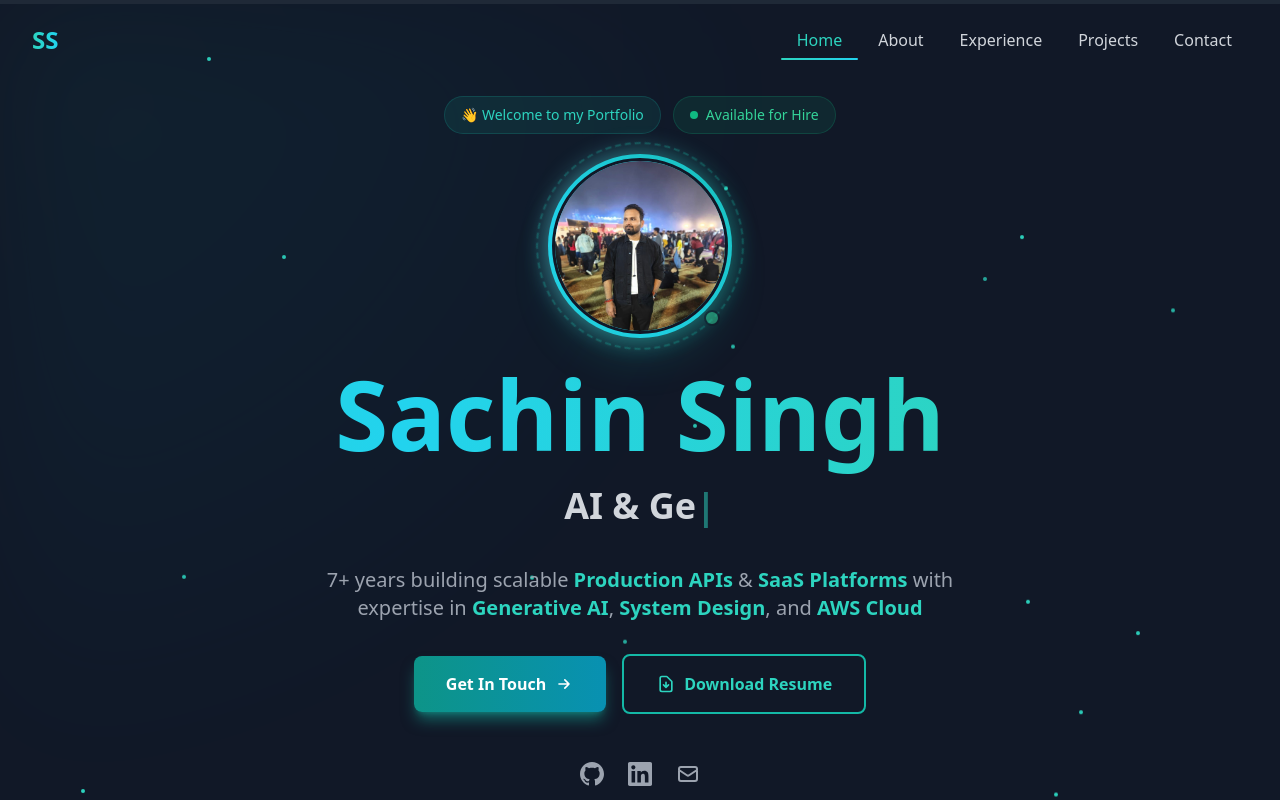
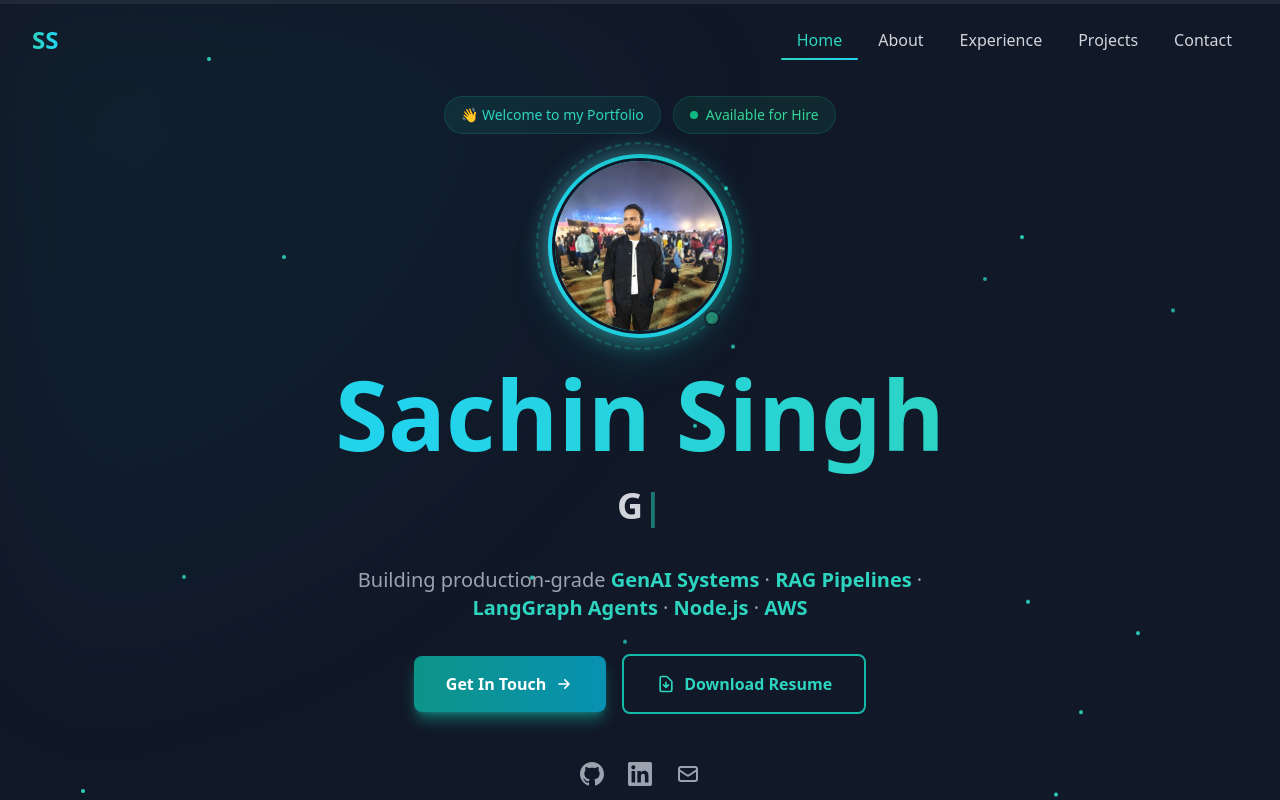
Before and after one commit to sachin-11/portfolio-app, a React (Vite) app: page / in a window 1280 px wide. Shown: the top 800 px of the page. Built offline with nearby package versions, Linux system fonts and the light colour scheme.

Commit message:
portfolio updated

```diff
--- a/index.html
+++ b/index.html
@@ -4,10 +4,10 @@
     <meta charset="UTF-8" />
     <link rel="icon" type="image/svg+xml" href="/vite.svg" />
     <meta name="viewport" content="width=device-width, initial-scale=1.0" />
-    <meta name="description" content="Sachin Singh - Experienced Backend Developer with 6+ years of expertise in Node.js, NestJS, and scalable API development. Portfolio showcasing projects in ecommerce, education, healthcare, and community platforms." />
-    <meta name="keywords" content="Backend Developer, Node.js, NestJS, API Development, Full Stack Developer, React, AWS" />
+    <meta name="description" content="Senior Full Stack & AI Engineer with 7+ years building production SaaS platforms and Generative AI systems. Expert in RAG pipelines, LangGraph multi-agent workflows, OpenAI/Groq, Pinecone, and scalable Node.js/Python backends on AWS." />
+    <meta name="keywords" content="Full Stack Developer, AI Engineer, GenAI, RAG Pipeline, LangGraph, OpenAI, Groq, Pinecone, Node.js, NestJS, FastAPI, Next.js, TypeScript, AWS, Python" />
     <meta name="author" content="Sachin Singh" />
-    <title>Sachin Singh - Backend Developer | Node.js & NestJS Expert</title>
+    <title>Sachin Singh - Senior Full Stack & AI Engineer | GenAI · RAG · LangGraph · Node.js</title>
   </head>
   <body>
     <div id="root"></div>
--- a/src/components/Hero.jsx
+++ b/src/components/Hero.jsx
@@ -136,16 +136,16 @@
         <div className="h-12 md:h-16 mb-4">
           <TypingAnimation
             texts={[
-              'Senior Full Stack Developer',
-              'AI & GenAI Engineer',
-              'System Design Expert',
-              'Node.js & NestJS Architect'
+              'Senior Full Stack & AI Engineer',
+              'GenAI · RAG · LangGraph Expert',
+              'Node.js · FastAPI · AWS Architect',
+              'LangGraph Multi-Agent Builder'
             ]}
           />
         </div>
 
         <p className="text-lg md:text-xl text-gray-400 mb-8 max-w-2xl mx-auto leading-relaxed">
-          7+ years building scalable <span className="text-teal-400 font-semibold">Production APIs</span> & <span className="text-teal-400 font-semibold">SaaS Platforms</span> with expertise in <span className="text-teal-400 font-semibold">Generative AI</span>, <span className="text-teal-400 font-semibold">System Design</span>, and <span className="text-teal-400 font-semibold">AWS Cloud</span>
+          Building production-grade <span className="text-teal-400 font-semibold">GenAI Systems</span> · <span className="text-teal-400 font-semibold">RAG Pipelines</span> · <span className="text-teal-400 font-semibold">LangGraph Agents</span> · <span className="text-teal-400 font-semibold">Node.js</span> · <span className="text-teal-400 font-semibold">AWS</span>
         </p>
 
         <div className="flex flex-col sm:flex-row gap-4 justify-center items-center mb-12">
```
